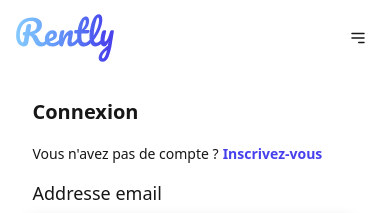
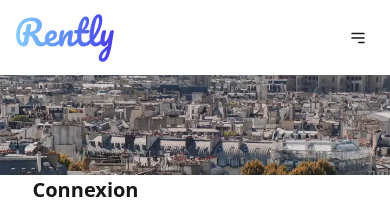
Before and after one commit to mathieudacheux/rently_FrontEnd, a React (Vite) app: page /login in a window 390 px wide. Shown: the top 213 px of the page. Built offline with nearby package versions, Linux system fonts and the light colour scheme.

Commit message:
Improvements on UI for mobile

```diff
--- a/src/pages/ForgetPassword/ForgetPasswordManagement/ForgetPasswordManagement.tsx
+++ b/src/pages/ForgetPassword/ForgetPasswordManagement/ForgetPasswordManagement.tsx
@@ -18,15 +18,14 @@ export default function ForgetPasswordManagement({
   const { t } = useTranslation()
 
   return (
-    <div className='w-full flex justify-center h-[calc(100vh-75px)]'>
+    <div className='w-full flex flex-col md:flex-row items-center md:justify-center h-[calc(100vh-75px)]'>
       <img
-        className='w-1/2 object-cover h-full rounded-tr-[15px]
-        hidden md:block
+        className='w-full md:w-1/2 object-cover md:rounded-tr-[15px] block
+        h-[100px] md:h-[calc(100vh-75px)]
         '
         src={LoginImage}
         alt='Login'
       />
-
       {token ? (
         <div className='w-10/12 md:w-1/2 flex justify-center align-middle h-full'>
           <div className='flex flex-col justify-center align-middle w-[400px]'>
--- a/src/pages/Login/LoginManagement/LoginManagement.tsx
+++ b/src/pages/Login/LoginManagement/LoginManagement.tsx
@@ -21,10 +21,10 @@ export default function LoginManagement({
   const [showPassword, setShowPassword] = useState<boolean>(false)
 
   return (
-    <div className='w-full flex justify-center h-[calc(100vh-75px)]'>
+    <div className='w-full flex flex-col md:flex-row items-center md:justify-center h-[calc(100vh-75px)]'>
       <img
-        className='w-1/2 object-cover h-full rounded-tr-[15px]
-        hidden md:block
+        className='w-full md:w-1/2 object-cover md:rounded-tr-[15px] block
+        h-[100px] md:h-[calc(100vh-75px)]
         '
         src={LoginImage}
         alt='Login'
--- a/src/pages/Register/RegisterManagement/RegisterManagement.tsx
+++ b/src/pages/Register/RegisterManagement/RegisterManagement.tsx
@@ -20,11 +20,13 @@ export default function RegisterManagement({
   const [showPassword, setShowPassword] = useState<boolean>(false)
 
   return (
-    <div className='w-full flex justify-center h-[calc(100vh-75px)]'>
+    <div className='w-full flex flex-col md:flex-row items-center md:justify-center h-[calc(100vh-75px)]'>
       <img
-        className='w-1/2 object-cover h-full rounded-tr-[15px] hidden md:block'
+        className='w-full md:w-1/2 object-cover md:rounded-tr-[15px] block
+        h-[100px] md:h-[calc(100vh-75px)]
+        '
         src={RegistrationImage}
-        alt={`Terrasse parisienne avec des chaises et de la verdure`}
+        alt='Login'
       />
       <div className='w-10/12 md:w-1/2 flex justify-center align-middle h-full'>
         <div className='flex flex-col justify-center align-middle w-[430px]'>
```
